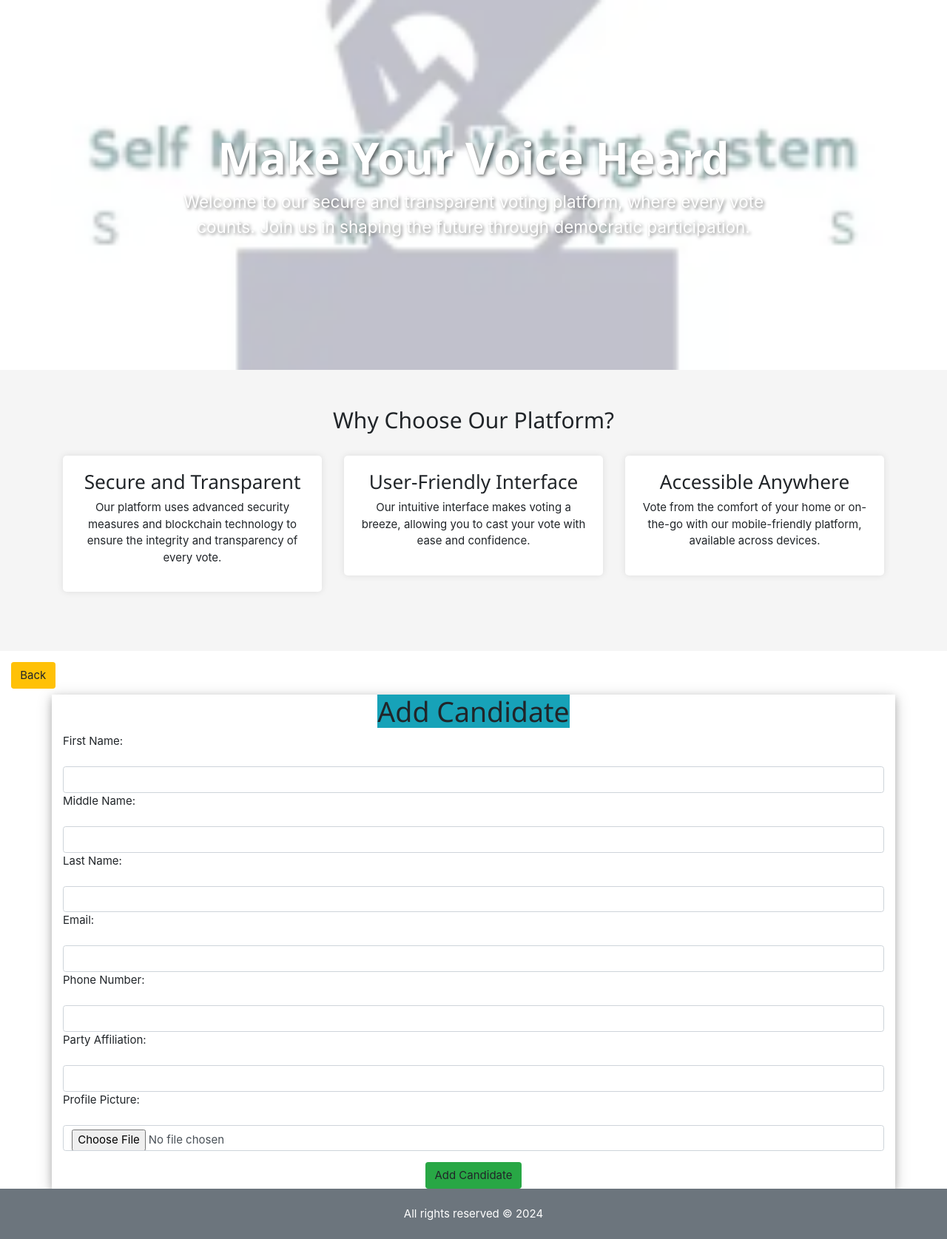
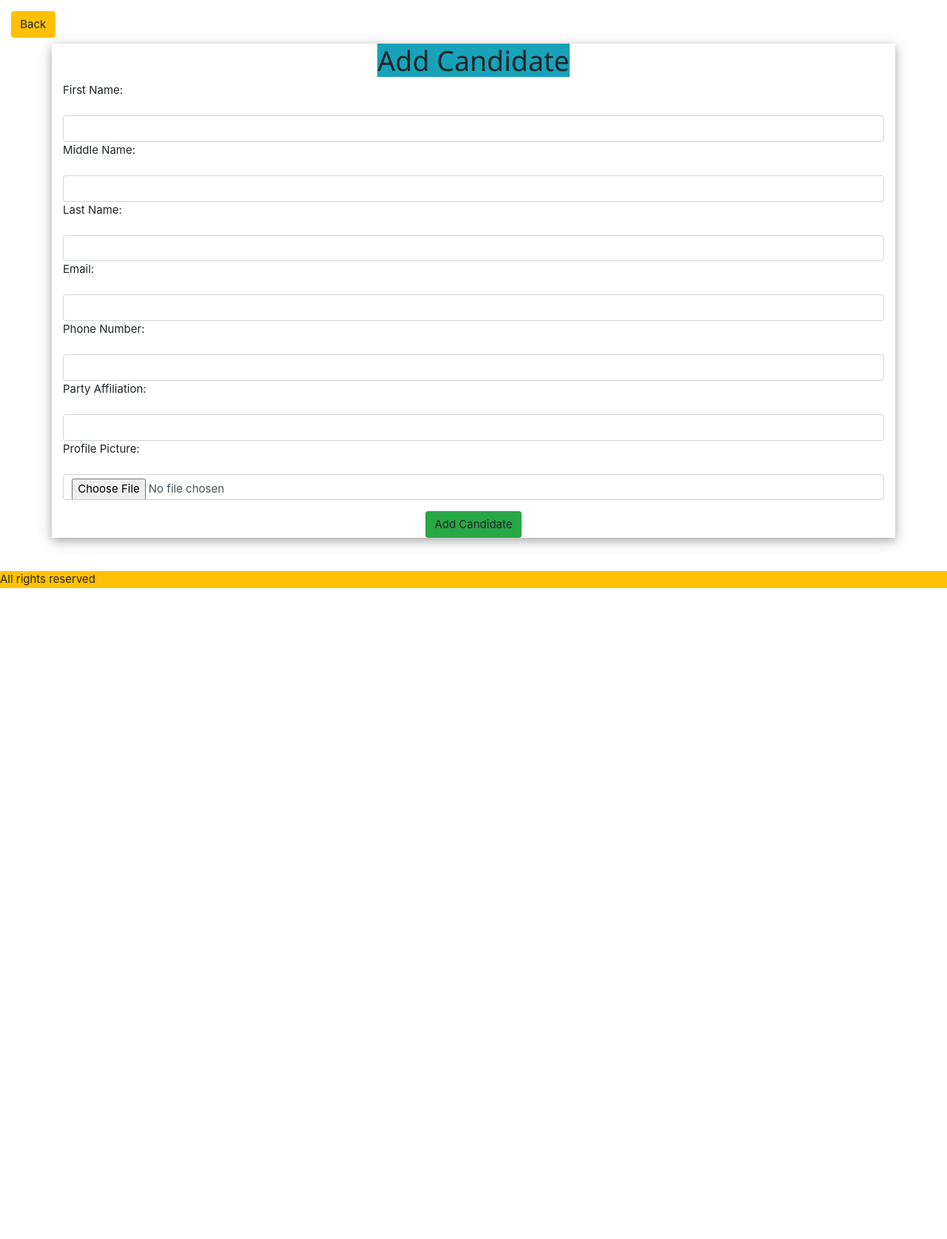
Before and after one commit to NovaTorpedo/PROJECT, a Django app: page /create_candidate in a window 1280 px wide. Shown: the part 76-1751 px from the top of the page at 74% size. After the commit the page ends 871 px from the top, so only its background shows below. Run offline with Django 4.2, Linux system fonts and the light colour scheme; some libraries are stand-ins or nearby versions.

Commit message:
Update layout.html
Returned it back to normal but still needs updates

```diff
--- a/smvs/templates/smvs/layout.html
+++ b/smvs/templates/smvs/layout.html
@@ -1,64 +1,25 @@
 {% load static %}
+
 <!DOCTYPE html>
 <html>
   <head>
-    <title>Welcome to Our Voting Platform</title>
+    <title>Index</title>
     <meta charset="UTF-8">
     <meta name="viewport" content="width=device-width, initial-scale=1">
     <link rel="stylesheet" href="https://www.w3schools.com/w3css/4/w3.css">
     <link rel="stylesheet" href="https://stackpath.bootstrapcdn.com/bootstrap/4.4.1/css/bootstrap.min.css" integrity="sha384-Vkoo8x4CGsO3+Hhxv8T/Q5PaXtkKtu6ug5TOeNV6gBiFeWPGFN9MuhOf23Q9Ifjh" crossorigin="anonymous">
     <script src="{% static 'smvs/index.js' %}"></script>
-    <style>
-        .hero {
-            background-image: url('{% static 'smvs/logo.png' %}');
-            background-size: cover;
-            background-position: center;
-            height: 500px;
-            display: flex;
-            justify-content: center;
-            align-items: center;
-            color: #fff;
-            text-shadow: 2px 2px 4px rgba(0, 0, 0, 0.5);
-        }
 
-        .hero h1 {
-            font-size: 4rem;
-            font-weight: bold;
-            text-align: center;
-        }
-
-        .hero p {
-            font-size: 1.5rem;
-            text-align: center;
-            max-width: 800px;
-            margin: 0 auto;
-        }
-
-        .features {
-            padding: 50px 0;
-            background-color: #f5f5f5;
-        }
-
-        .features h2 {
-            text-align: center;
-            margin-bottom: 30px;
-        }
-
-        .features .feature-card {
-            background-color: #fff;
-            padding: 20px;
-            border-radius: 5px;
-            box-shadow: 0 0 10px rgba(0, 0, 0, 0.1);
-            text-align: center;
-            margin-bottom: 30px;
-        }
-    </style>
   </head>
   <body>
+    <style>
+    </style>
+    <div class="">
+    </div>
     <header class="navbar navbar-expand-md navbar-dark bg-secondary">
-        <i class="fa fa-home"></i>
         <div class="container">
             <a class="navbar-brand" href="#">
+
                 <img id="logo" src="{% static 'smvs/logo.png' %}" alt="Voting Logo" class="rounded img-fluid" height="50px" width="50px">
             </a>
             <button class="navbar-toggler" type="button" data-toggle="collapse" data-target="#navbarNav" aria-controls="navbarNav" aria-expanded="false" aria-label="Toggle navigation">
@@ -69,68 +30,35 @@
           <li class="nav-item"><a href="#" class="nav-link">Blog</a></li>
           <li class="nav-item"><a href="#" class="nav-link">How It Works</a></li>
           <li class="nav-item"><a href="#" class="nav-link">Contact Us</a></li>
-                    {% if user.is_authenticated %}
+
+          {% if user.is_authenticated%}
           <li class="nav-item">
           Signed in as <strong class="navbar-text mr-3">{{ user.username }}</strong>
         </li>
         {% else %}
         <li class="nav-item">
-                        <strong class="navbar-text mr-3"> Not Signed in </strong>
+          <strong class="navbar-text mr-3">
+            Not Signed in
+            </strong>
         </li>
         {% endif %}
+
           {% if user.is_authenticated %}
-                    <li class="nav-item"><a href="{% url 'logout'%}" class="nav-link bg-danger">Sign Out</a></li>
+            <li class="nav-item"><a href="{% url 'logout'%}" class="nav-link bg-danger" >Sign Out</a></li>
           {% else %}
-                    <li class="nav-item"><a href="{% url 'login'%}" class="nav-link bg-success">Log In</a></li>
+            <li class="nav-item"><a href="{% url 'login'%}" class="nav-link bg-success ">Log In</a></li>
             <li class="nav-item"><a href="{% url 'register'%}" class="nav-link">Register</a></li>
           {% endif %}
         </ul>
       </nav>
-        </div>
     </header>
-
-    <section class="hero">
-        <div class="container">
-            <h1>Make Your Voice Heard</h1>
-            <p>Welcome to our secure and transparent voting platform, where every vote counts. Join us in shaping the future through democratic participation.</p>
-        </div>
-    </section>
-
-    <section class="features">
-        <div class="container">
-            <h2>Why Choose Our Platform?</h2>
-            <div class="row">
-                <div class="col-md-4">
-                    <div class="feature-card">
-                        <h3>Secure and Transparent</h3>
-                        <p>Our platform uses advanced security measures and blockchain technology to ensure the integrity and transparency of every vote.</p>
-                    </div>
-                </div>
-                <div class="col-md-4">
-                    <div class="feature-card">
-                        <h3>User-Friendly Interface</h3>
-                        <p>Our intuitive interface makes voting a breeze, allowing you to cast your vote with ease and confidence.</p>
-                    </div>
-                </div>
-                <div class="col-md-4">
-                    <div class="feature-card">
-                        <h3>Accessible Anywhere</h3>
-                        <p>Vote from the comfort of your home or on-the-go with our mobile-friendly platform, available across devices.</p>
-                    </div>
-                </div>
-            </div>
-        </div>
-    </section>
-
     {% block body %}
     {% endblock %}
+
   </body>
-
   {% block footer %}
-<footer class="bg-secondary text-white py-4">
-    <div class="container text-center">
-        All rights reserved &copy; {% now "Y" %}
-    </div>
+  <footer class="bg-warning mt-5">
+    All rights reserved
   </footer>
   {% endblock %}
 </html>
```
Lines whose indentation alone changed are shown as unchanged.
